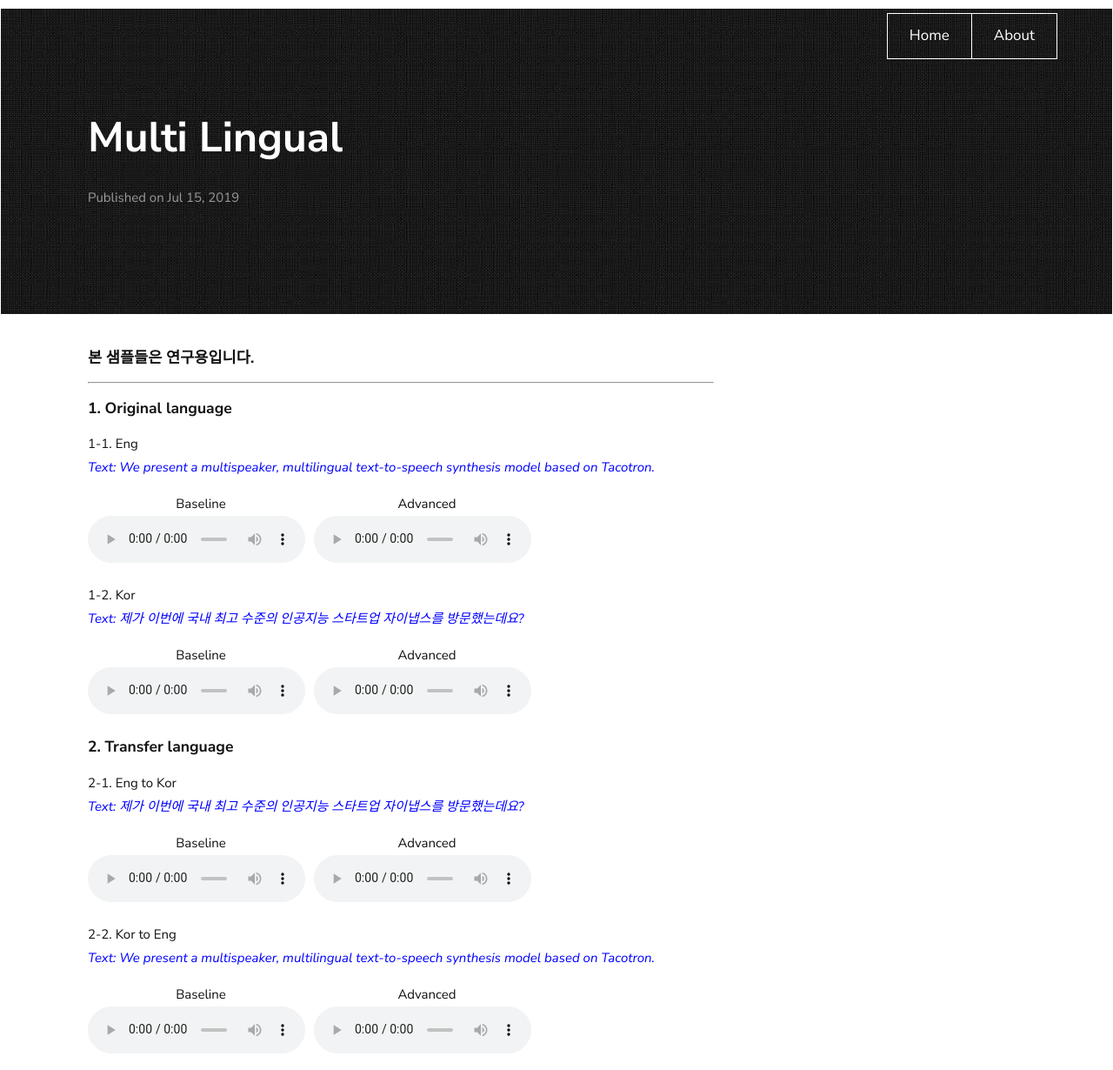
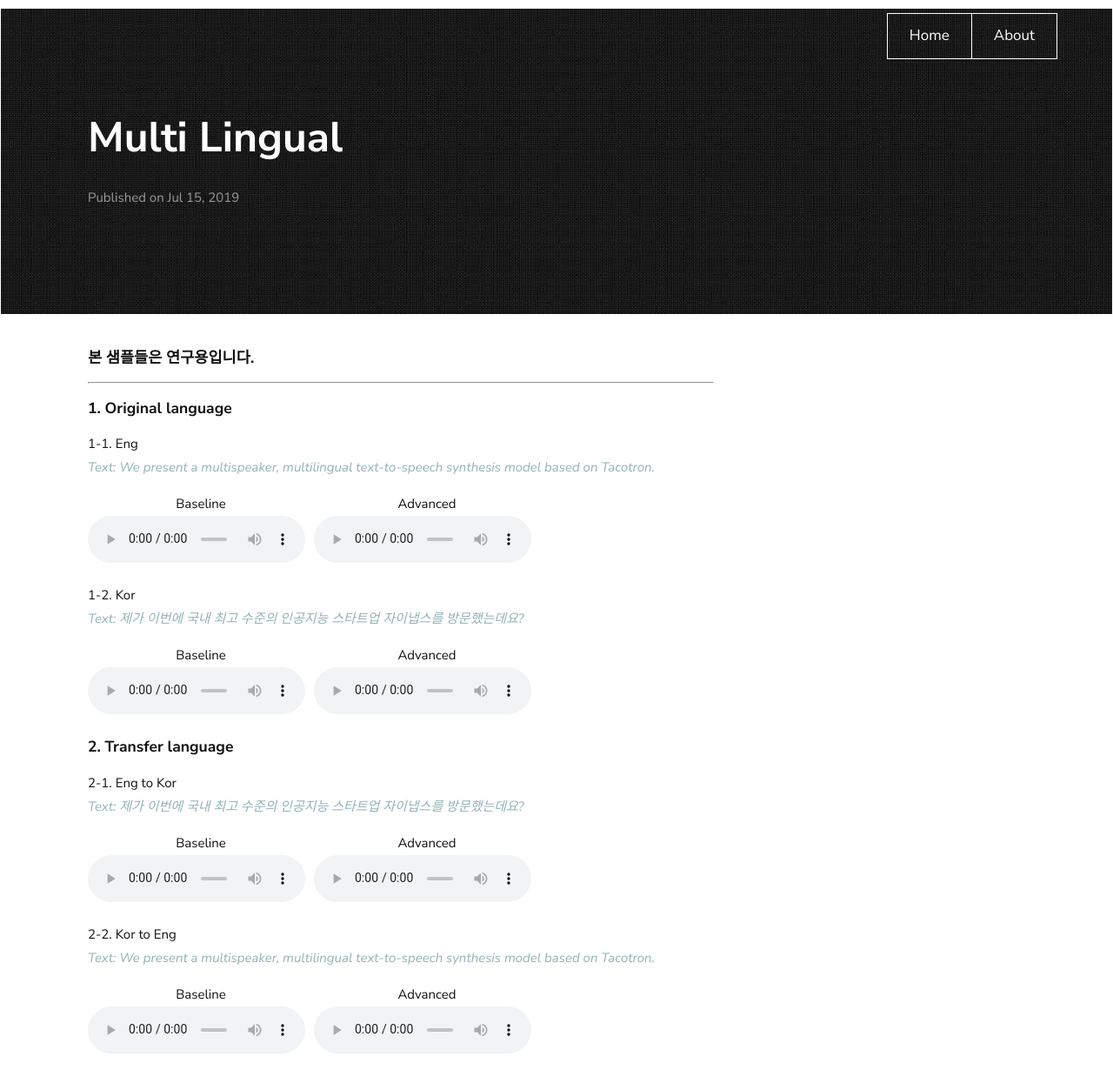
Before and after one commit to Ondal90/ondal90, a Jekyll site: the page built from _posts/2019-07-15-multi-lingual.md, in a window 1280 px wide. Shown: the whole page at 87% size. Built offline with Jekyll 4.4.1, drawn with Linux system fonts in a browser that asks for light colours; our own code applies the rules of GitHub Pages for plain Markdown files.

Commit message:
Update 2019-07-15-multi-lingual.md

```diff
--- a/_posts/2019-07-15-multi-lingual.md
+++ b/_posts/2019-07-15-multi-lingual.md
@@ -38,7 +38,7 @@
 <hr>
 <h3 align="left">1. Original language</h3>
   1-1. Eng<br>
-   <I><span style="color:blue">Text: We present a multispeaker, multilingual text-to-speech synthesis model based on Tacotron.</span></I>
+   <I><span style="color:#92B3B7">Text: We present a multispeaker, multilingual text-to-speech synthesis model based on Tacotron.</span></I>
 <table>
   <tr>
     <td align="center">Baseline </td>
@@ -50,7 +50,7 @@
   </tr>
 </table>
   1-2. Kor<br>
-  <I><span style="color:blue">Text: 제가 이번에 국내 최고 수준의 인공지능 스타트업 자이냅스를 방문했는데요?</span></I>
+  <I><span style="color:#92B3B7">Text: 제가 이번에 국내 최고 수준의 인공지능 스타트업 자이냅스를 방문했는데요?</span></I>
 <table>
   <tr>
     <td align="center">Baseline </td>
@@ -63,7 +63,7 @@
 </table>
 <h3 align="left">2. Transfer language</h3>
   2-1. Eng to Kor<br>
-    <I><span style="color:blue">Text: 제가 이번에 국내 최고 수준의 인공지능 스타트업 자이냅스를 방문했는데요?</span></I>
+    <I><span style="color:#92B3B7">Text: 제가 이번에 국내 최고 수준의 인공지능 스타트업 자이냅스를 방문했는데요?</span></I>
 <table>
   <tr>
     <td align="center">Baseline </td>
@@ -76,7 +76,7 @@
 </table>
 
   2-2. Kor to Eng<br>
-    <I><span style="color:blue">Text: We present a multispeaker, multilingual text-to-speech synthesis model based on Tacotron.</span></I>
+    <I><span style="color:#92B3B7">Text: We present a multispeaker, multilingual text-to-speech synthesis model based on Tacotron.</span></I>
 <table>
   <tr>
     <td align="center">Baseline </td>
```
